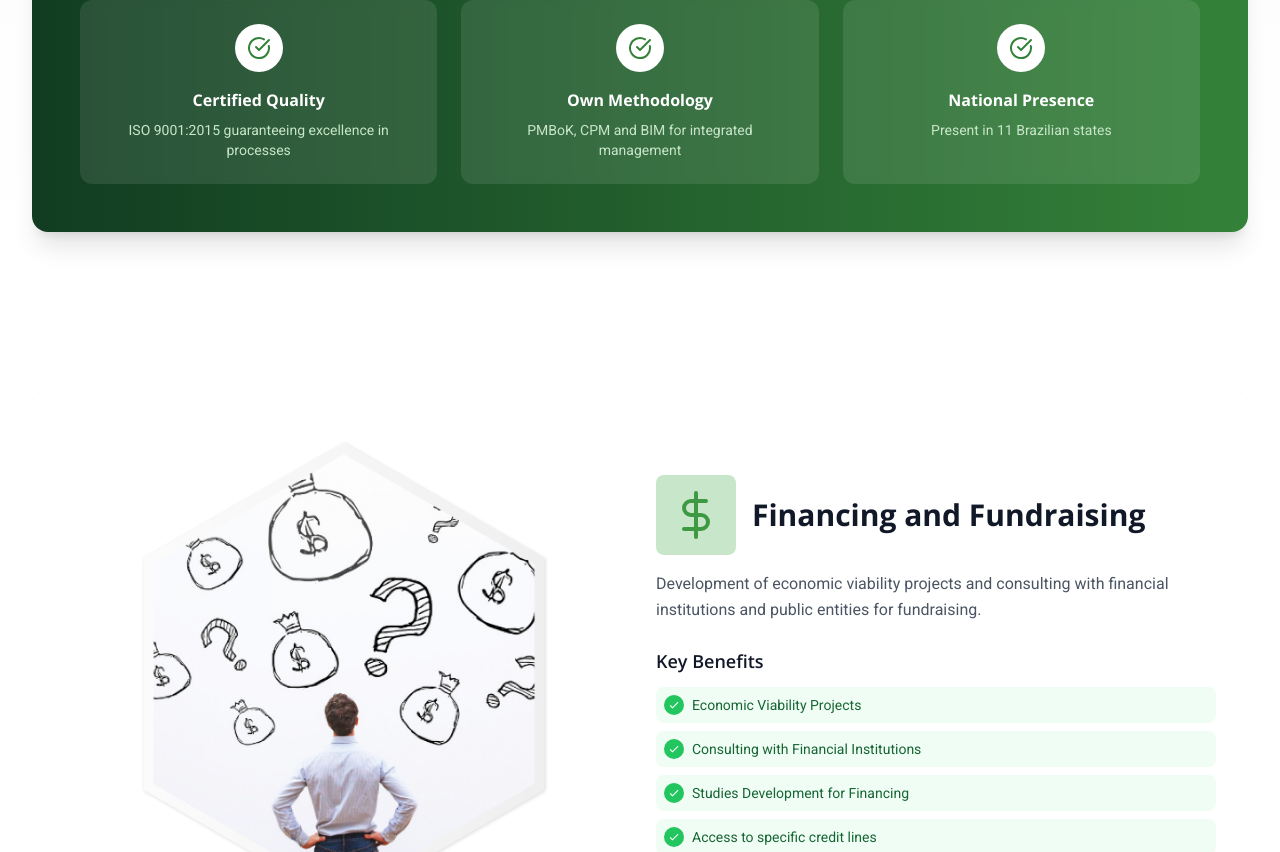
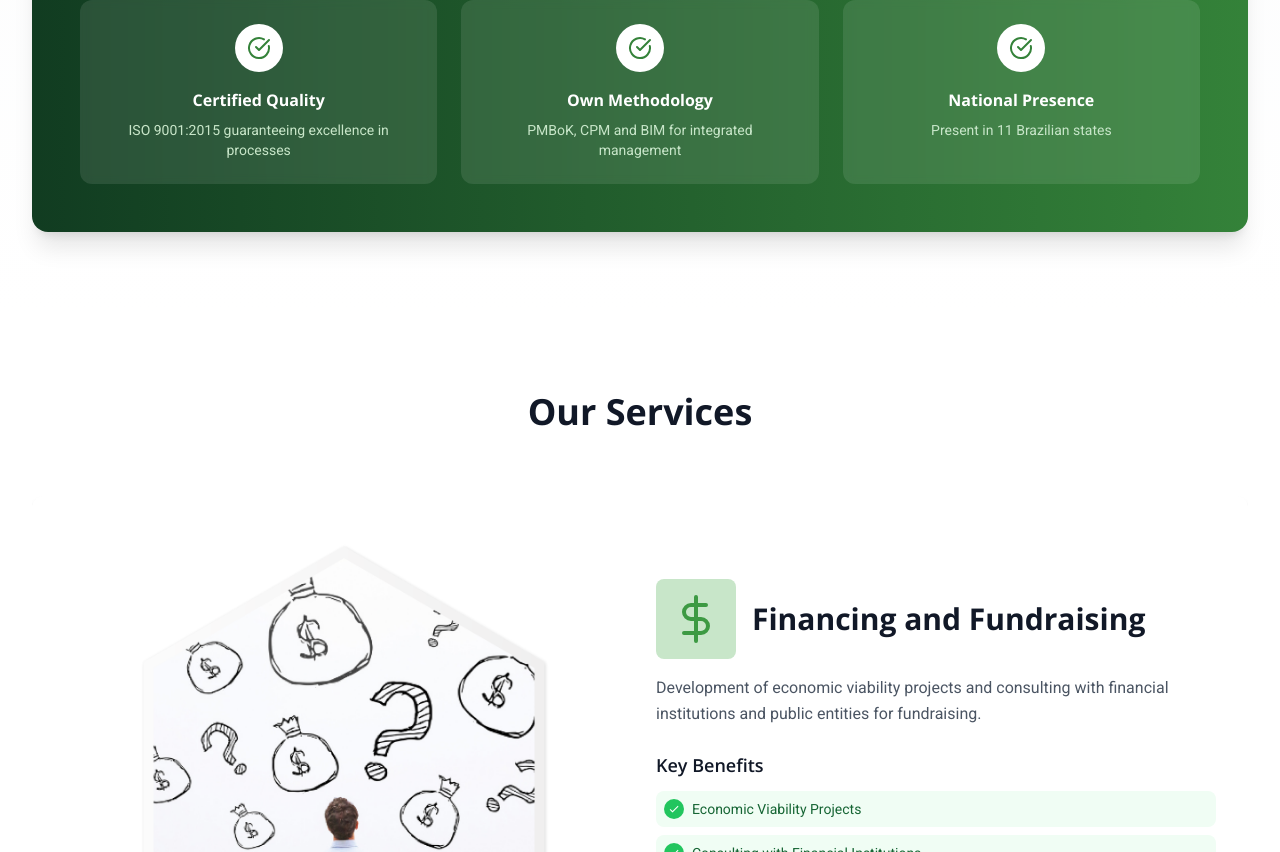
Before and after one commit to cavalcanteprofissional/mako, a Next.js app: page /home in a window 1280 px wide. Shown: the part 1342-2194 px from the top of the page. Built offline with nearby package versions, Linux system fonts and the light colour scheme.

Commit message:
feat: hide hero overlay temporarily and add title to ServiceDetail

```diff
--- a/src/components/sections/HeroSection.tsx
+++ b/src/components/sections/HeroSection.tsx
@@ -138,7 +138,7 @@ export default function HeroSection() {
         ))}
       </div>
 
-      {/* Service Overlay - Centralizado */}
+      {/* Service Overlay - Temporariamente ocultado
       <div className="absolute inset-0 flex items-center justify-center z-30 p-4">
         <HeroServiceOverlay
           services={mockServices}
@@ -146,6 +146,7 @@ export default function HeroSection() {
           onSlideChange={goToSlide}
         />
       </div>
+      */}
     </section>
   )
 }
--- a/src/components/sections/ServiceDetail.tsx
+++ b/src/components/sections/ServiceDetail.tsx
@@ -69,6 +69,13 @@ export default function ServiceDetail({ services }: ServiceDetailProps) {
   return (
     <section className="py-20">
       <div className="container-custom">
+        {/* Header */}
+        <div className="text-center mb-16">
+          <h2 className="text-3xl md:text-4xl font-bold text-gray-900 mb-6">
+            {translate('heroOverlay.services')}
+          </h2>
+        </div>
+
         {/* Service Card */}
         <div className="relative overflow-hidden">
           <div
```
Also changed, not shown: 1 other file (tests, documents, lock files or other folders).
